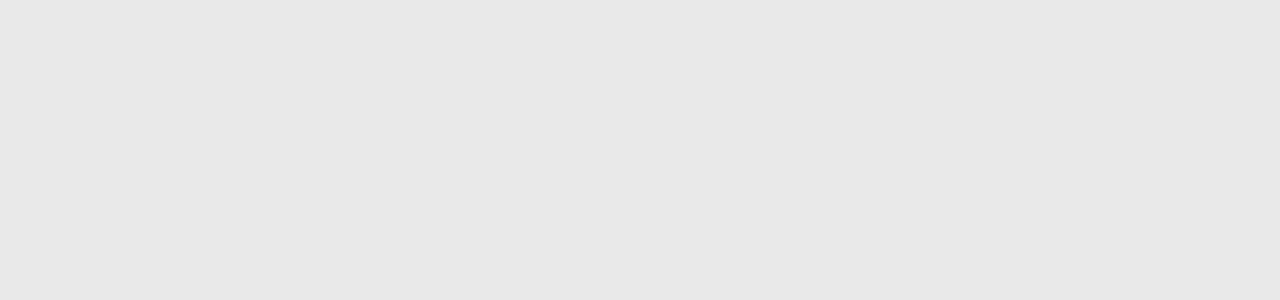
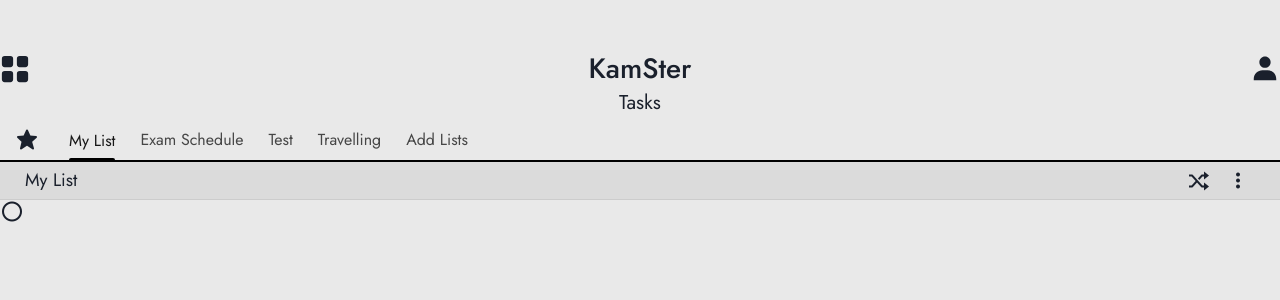
Before and after one commit to sauravdhoju/KamSter-TaskMgmt-, a React (Vite) app in the folder frontend/: page /kanban in a window 1280 px wide. Before the commit this address had no page. Shown: the top 300 px of the page. Built offline with nearby package versions, Linux system fonts and the light colour scheme.

Commit message:
kanban board

```diff
--- a/frontend/src/App.tsx
+++ b/frontend/src/App.tsx
@@ -7,6 +7,7 @@ import Login from './pages/Login/Login';
 import MyAccount from './pages/MyAccount/MyAccount';
 
 import './App.scss';
+import KanbanBoard from './pages/KanbanBoard/KanbanBoard';
 
 const App = () => {
     return (
@@ -15,6 +16,7 @@ const App = () => {
                 <Route path='/' element={<Home />} />
                 <Route path='/login' element={<Login />} />
                 <Route path='/my-account' element={<MyAccount />} />
+                <Route path='kanban' element={<KanbanBoard />} />
             </Routes>
         </Box>
     );
--- /dev/null
+++ b/frontend/src/pages/KanbanBoard/KanbanBoard.scss
@@ -0,0 +1,94 @@
+@use '../../variables.module';
+
+.kanban-board {
+    .kanban-board-heading {
+        font-family: variables.$primary-font;
+        font-size: 20px;
+        text-align: center;
+    }
+
+    .kanban-board-list {
+        padding-left: 10px;
+        font-size: 16px;
+        padding-top: 10px;
+        font-family: variables.$primary-font;
+        display: flex;
+        gap: 25px;
+        border-bottom: 2px solid #000; /* Main bottom border */
+        padding-bottom: 6px; /* Padding for bottom space */
+    }
+
+    .tab-item {
+        display: flex;
+        cursor: pointer;
+        align-items: center;
+        position: relative; /* To control the active tab's border */
+        padding-bottom: 2px; /* Padding to match list's padding */
+        transition: all 0.2s ease-in-out; /* Smooth transition for active tab effect */
+
+        &.star-tab {
+            .icon {
+                margin-left: 5px; /* Move the star icon 1px to the right */
+            }
+        }
+        .kanban-my-list {
+            color: rgba(0, 0, 0, 0.7); /* Default tab text color */
+        }
+
+        /* Active tab style */
+        &.active {
+            margin-bottom: -2px; /* Slightly raise the active tab */
+
+            .kanban-my-list {
+                color: rgba(0, 0, 0, 0.9); /* Darker color for active tab */
+                // font-weight: bold; /* Optional bold text for active tab */
+            }
+
+            /* Add a bottom border to the active tab */
+            &::after {
+                content: '';
+                position: absolute;
+                bottom: -6px; /* Align this with the main border */
+                left: 0;
+                width: 100%;
+                height: 4px; /* Thickness for the active tab's border */
+                background-color: #000;
+                border-radius: 6px;
+                transition: width 2s ease-in-out;
+            }
+        }
+        &:hover::after {
+            background-color: #333; /* Change the color on hover */
+        }
+    }
+
+    .kanban-board-workarea {
+        .my-list {
+            background-color: #dbdbdb;
+            display: flex;
+            align-items: center;
+            justify-content: space-between; /* space between text and icon */
+            padding: 5px 25px;
+            border-bottom: 1px solid #ccc;
+
+            .icon-container {
+                display: flex;
+                gap: 10px;
+                align-items: center; /* Ensure vertical alignment of icons */
+            }
+
+            .kanboard-list-heading {
+                font-family: variables.$primary-font;
+                font-size: 18px;
+                margin: 0; /* Remove default margins if necessary */
+            }
+        }
+    }
+
+
+    .icon {
+        // font-size: 20px;
+        margin-right: 5px; /* Add space between icon and text */
+    }
+
+}
--- /dev/null
+++ b/frontend/src/pages/KanbanBoard/KanbanBoard.tsx
@@ -0,0 +1,57 @@
+import React, { useState } from 'react';
+import { Box, Text } from '@chakra-ui/react';
+import './KanbanBoard.scss';
+import NavBar from '../../components/NavBar/NavBar';
+import Icon from '../../components/Icon/Icon';
+
+const tabs = ['My List', 'Exam Schedule', 'Test', 'Travelling', 'Add Lists'];
+
+const KanbanBoard = () => {
+    const [activeTab, setActiveTab] = useState('My List');
+    return (
+        <Box>
+            <Box className='kanban-board'>
+                <NavBar />
+                <Text className='kanban-board-heading'>Tasks</Text>
+
+                <Box className='kanban-board-list'>
+                    {/* Separate tab for the star icon */}
+                    <Box
+                        className={`tab-item star-tab ${activeTab === 'star' ? 'active' : ''}`}
+                        onClick={() => setActiveTab('star')}
+                    >
+                        <Icon name='bxs-star' className='icon' />
+                    </Box>
+
+
+                    {/* Other tabs */}
+                    {tabs.map((tab, index) => (
+                        <Box
+                            key={index}
+                            className={`tab-item ${activeTab === tab ? 'active' : ''}`}
+                            onClick={() => setActiveTab(tab)}
+                        >
+                            <Text className='kanban-my-list'>{tab}</Text>
+                        </Box>
+                    ))}
+                </Box>
+
+                <Box className='kanban-board-workarea'>
+                    <Box className='my-list'>
+                        <Text className='kanboard-list-heading'>My List</Text>
+                        <Box className='icon-container'>
+                            <Icon name='bx-shuffle' className='icon'/>
+                            <Icon name='bx-dots-vertical-rounded' className='icon' />
+                        </Box>
+                    </Box>
+                    <Box className='text-area'>
+                        <Icon name='bx-circle' className='icon'/>
+                    </Box>
+                </Box>
+
+            </Box>
+        </Box>
+    );
+};
+
+export default KanbanBoard;
```
Also changed, not shown: frontend/src/pages/MyAccount/BeforeLoginMyAccount.tsx (added, +13 -0 lines), frontend/src/pages/MyAccount/BeforeLoginMyAccount.scss (added), 1 other file (tests, documents, lock files or other folders).
